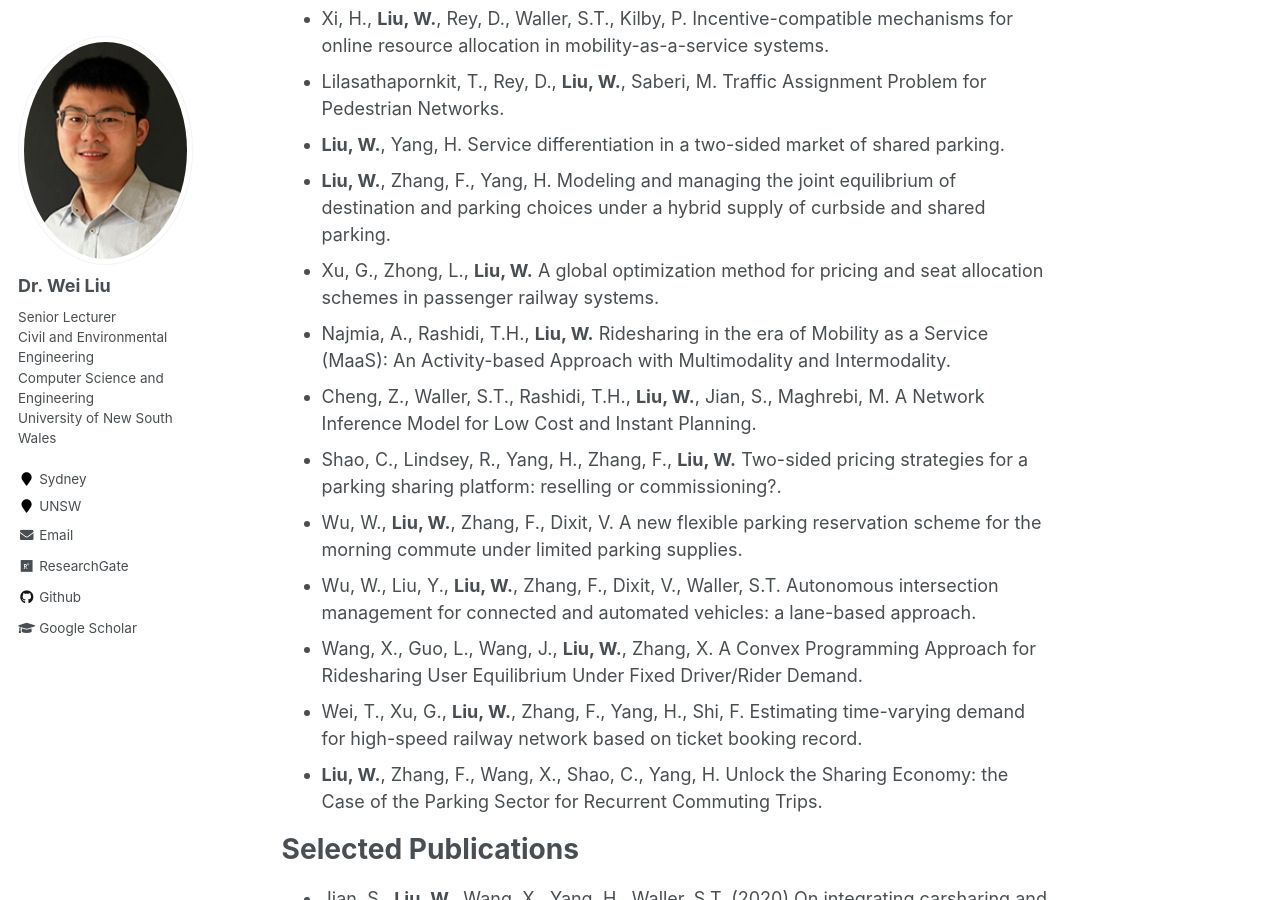
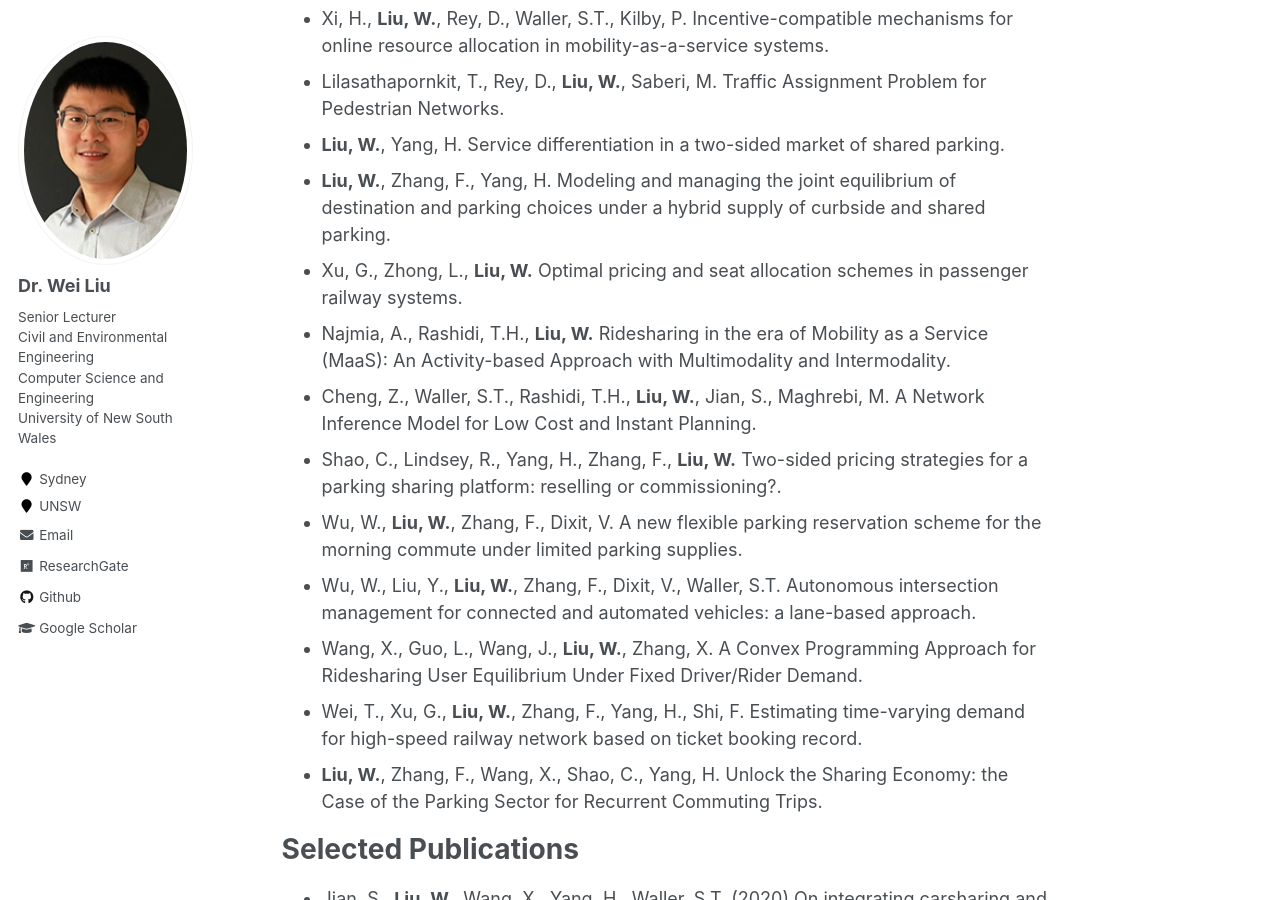
Before and after one commit to weiliu2016/weiliu2016.github.io, a Jekyll site: the page built from _pages/about.md, in a window 1280 px wide and 900 px high, scrolled down 2169 px. Built offline with Jekyll 4.4.1, drawn with Linux system fonts in a browser that asks for light colours.

Commit message:
Update about.md

```diff
--- a/_pages/about.md
+++ b/_pages/about.md
@@ -51,7 +51,7 @@ Selected Working Papers
 - Lilasathapornkit, T., Rey, D., **Liu, W.**, Saberi, M. Traffic Assignment Problem for Pedestrian Networks.
 - **Liu, W.**, Yang, H. Service differentiation in a two-sided market of shared parking.
 - **Liu, W.**, Zhang, F., Yang, H. Modeling and managing the joint equilibrium of destination and parking choices under a hybrid supply of curbside and shared parking.
-- Xu, G., Zhong, L., **Liu, W.** A global optimization method for pricing and seat allocation schemes in passenger railway systems.
+- Xu, G., Zhong, L., **Liu, W.** Optimal pricing and seat allocation schemes in passenger railway systems.
 - Najmia, A., Rashidi, T.H., **Liu, W.** Ridesharing in the era of Mobility as a Service (MaaS): An Activity-based Approach with Multimodality and Intermodality.
 - Cheng, Z., Waller, S.T., Rashidi, T.H., **Liu, W.**, Jian, S., Maghrebi, M. A Network Inference Model for Low Cost and Instant Planning.
 - Shao, C., Lindsey, R., Yang, H., Zhang, F., **Liu, W.** Two-sided pricing strategies for a parking sharing platform: reselling or commissioning?.
```
